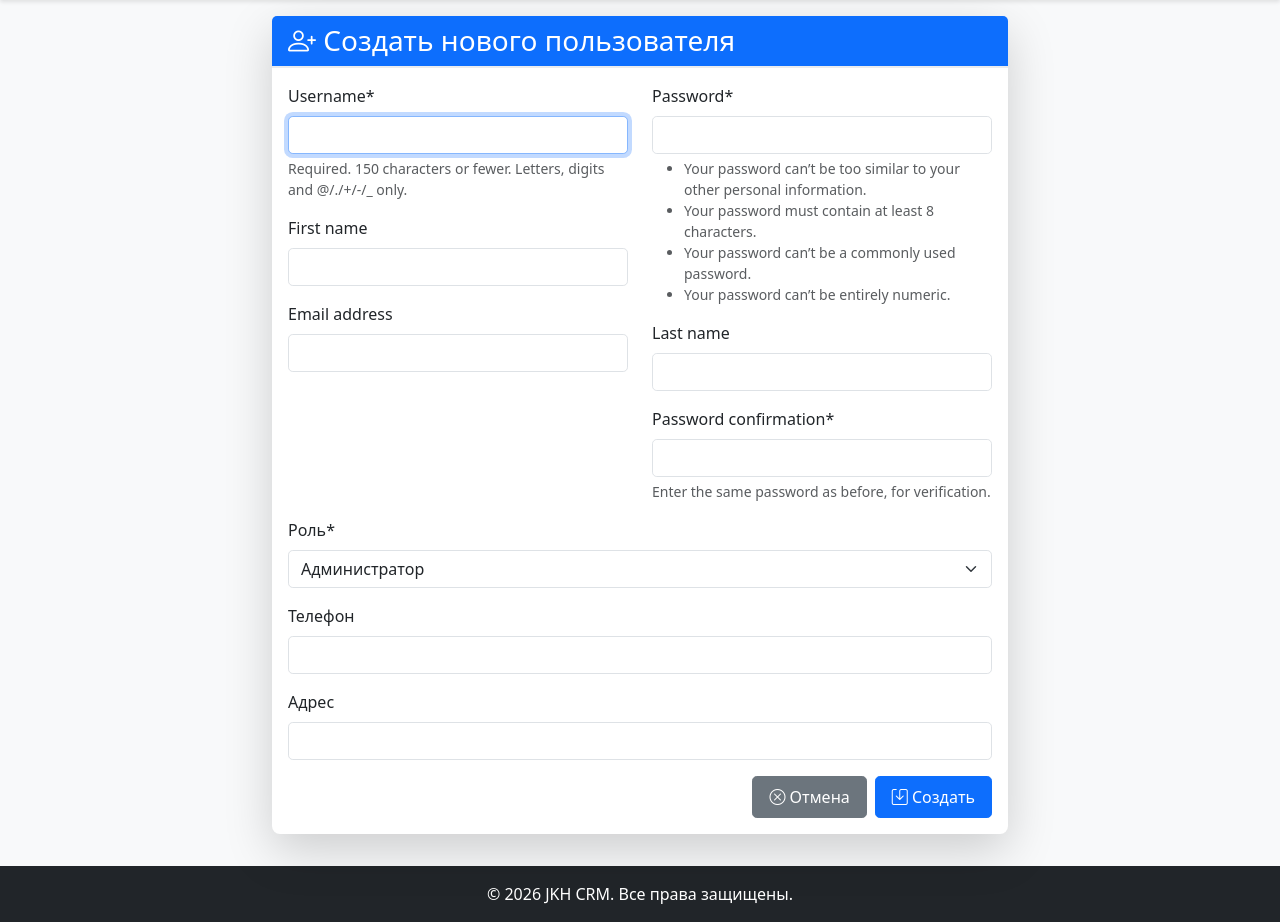
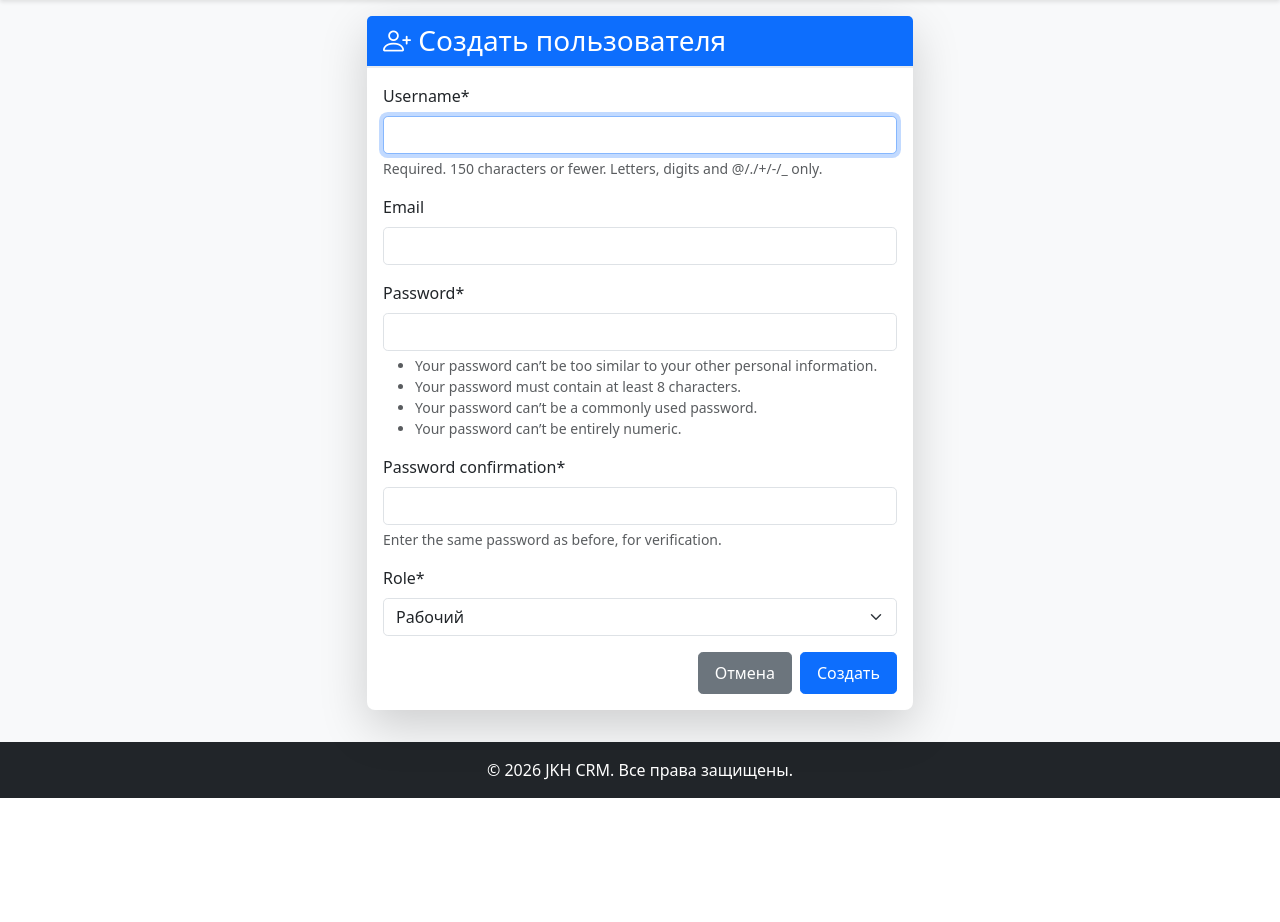
Before and after one commit to Kaskaral/jkh-crm, a Django app: page /users/create/ in a window 1280 px wide. Shown: the part 57-979 px from the top of the page. After the commit the page ends 855 px from the top, so only its background shows below. Run offline with Django 4.2, Linux system fonts and the light colour scheme; a user stored in the database is signed in; tables that the repository leaves empty hold one stand-in row (values such as "Sample post"); some libraries are stand-ins or nearby versions.

Commit message:
Fix deployment: add users

```diff
--- a/apps/core/forms.py
+++ b/apps/core/forms.py
@@ -75,44 +75,19 @@ class RequestCommentForm(forms.ModelForm):
 
 
 class UserRegistrationForm(UserCreationForm):
-    """Extended registration form with profile information."""
-
-    role = forms.ChoiceField(
-        choices=UserProfile.ROLE_CHOICES,
-        required=True,
-        label='Роль'
-    )
-    phone = forms.CharField(
-        max_length=20,
-        required=False,
-        label='Телефон'
-    )
-    address = forms.CharField(
-        max_length=255,
-        required=False,
-        label='Адрес'
-    )
+    email = forms.EmailField(required=False)
+    role = forms.ChoiceField(choices=[('worker', 'Рабочий'), ('manager', 'Менеджер'), ('admin', 'Администратор')])
 
     class Meta:
         model = User
-        fields = [
-            'username', 'email', 'first_name', 'last_name',
-            'password1', 'password2', 'role', 'phone', 'address'
-        ]
+        fields = ('username', 'email', 'password1', 'password2', 'role')
 
     def save(self, commit=True):
-        user = super().save(commit=False)
+        user = super().save(commit=commit)
         if commit:
-            user.save()
-            # Create profile
-            UserProfile.objects.create(
-                user=user,
-                role=self.cleaned_data['role'],
-                phone=self.cleaned_data.get('phone'),
-                address=self.cleaned_data.get('address')
-            )
+            from .models import UserProfile
+            UserProfile.objects.create(user=user, role=self.cleaned_data['role'])
         return user
-
 
 class UserEditForm(UserChangeForm):
     """Form for editing user information."""
--- a/apps/core/templates/core/user_form.html
+++ b/apps/core/templates/core/user_form.html
@@ -1,74 +1,27 @@
 {% extends 'base.html' %}
 {% load crispy_forms_tags %}
 
-{% block title %}{% if action == 'create' %}Создать пользователя{% else %}Редактировать пользователя{% endif %}{% endblock %}
+{% block title %}Создать пользователя{% endblock %}
 
 {% block content %}
 <div class="container">
     <div class="row justify-content-center">
-        <div class="col-lg-8">
+        <div class="col-lg-6">
             <div class="card shadow-lg">
                 <div class="card-header bg-primary text-white">
-                    <h3 class="mb-0">
-                        {% if action == 'create' %}
-                            <i class="bi bi-person-plus"></i> Создать нового пользователя
-                        {% else %}
-                            <i class="bi bi-person-lines-fill"></i> Редактировать пользователя
-                        {% endif %}
-                    </h3>
+                    <h3 class="mb-0"><i class="bi bi-person-plus"></i> Создать пользователя</h3>
                 </div>
                 <div class="card-body">
                     <form method="post">
                         {% csrf_token %}
-
-                        <div class="row">
-                            <div class="col-md-6">
-                                <div class="mb-3">
-                                    {{ form.username|as_crispy_field }}
-                                </div>
-                                <div class="mb-3">
-                                    {{ form.first_name|as_crispy_field }}
-                                </div>
-                                <div class="mb-3">
-                                    {{ form.email|as_crispy_field }}
-                                </div>
-                            </div>
-                            <div class="col-md-6">
-                                <div class="mb-3">
-                                    {{ form.password1|as_crispy_field }}
-                                </div>
-                                <div class="mb-3">
-                                    {{ form.last_name|as_crispy_field }}
-                                </div>
-                                <div class="mb-3">
-                                    {{ form.password2|as_crispy_field }}
-                                </div>
-                            </div>
-                        </div>
-
-                        <div class="mb-3">
-                            {{ form.role|as_crispy_field }}
-                        </div>
-
-                        <div class="mb-3">
-                            {{ form.phone|as_crispy_field }}
-                        </div>
-
-                        <div class="mb-3">
-                            {{ form.address|as_crispy_field }}
-                        </div>
-
+                        {{ form.username|as_crispy_field }}
+                        {{ form.email|as_crispy_field }}
+                        {{ form.password1|as_crispy_field }}
+                        {{ form.password2|as_crispy_field }}
+                        {{ form.role|as_crispy_field }}
                         <div class="d-flex justify-content-end gap-2">
-                            <a href="{% url 'core:user_list' %}" class="btn btn-secondary">
-                                <i class="bi bi-x-circle"></i> Отмена
-                            </a>
-                            <button type="submit" class="btn btn-primary">
-                                {% if action == 'create' %}
-                                    <i class="bi bi-save"></i> Создать
-                                {% else %}
-                                    <i class="bi bi-save"></i> Сохранить
-                                {% endif %}
-                            </button>
+                            <a href="{% url 'core:user_list' %}" class="btn btn-secondary">Отмена</a>
+                            <button type="submit" class="btn btn-primary">Создать</button>
                         </div>
                     </form>
                 </div>
--- a/apps/core/views.py
+++ b/apps/core/views.py
@@ -423,20 +423,22 @@ def user_list_view(request):
 
 @login_required
 @user_passes_test(is_admin)
+# apps/core/views.py
 def user_create_view(request):
-    """Create new user."""
+    if request.user.profile.role not in ['admin', 'manager']:
+        messages.error(request, 'Недостаточно прав для создания пользователя.')
+        return redirect('core:request_list')
+
     if request.method == 'POST':
         form = UserRegistrationForm(request.POST)
         if form.is_valid():
-            user = form.save()
-            messages.success(request, f'Пользователь {user.username} успешно создан.')
+            form.save()
+            messages.success(request, 'Пользователь успешно создан.')
             return redirect('core:user_list')
     else:
         form = UserRegistrationForm()
 
     return render(request, 'core/user_form.html', {'form': form, 'action': 'create'})
-
-
 @login_required
 @user_passes_test(is_admin)
 def user_edit_view(request, pk):
```
